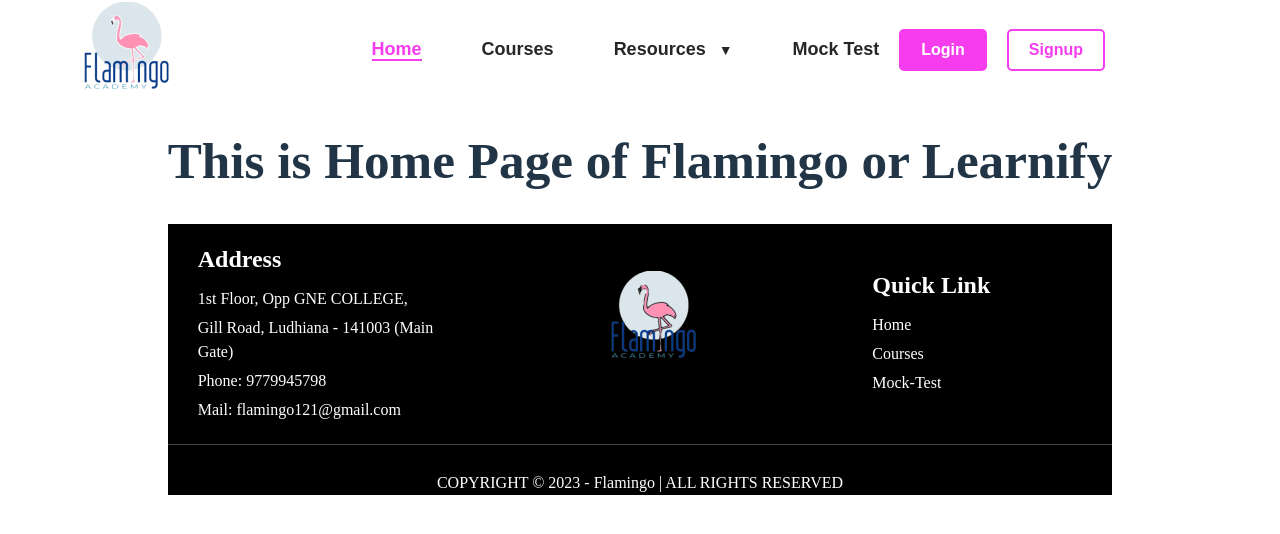
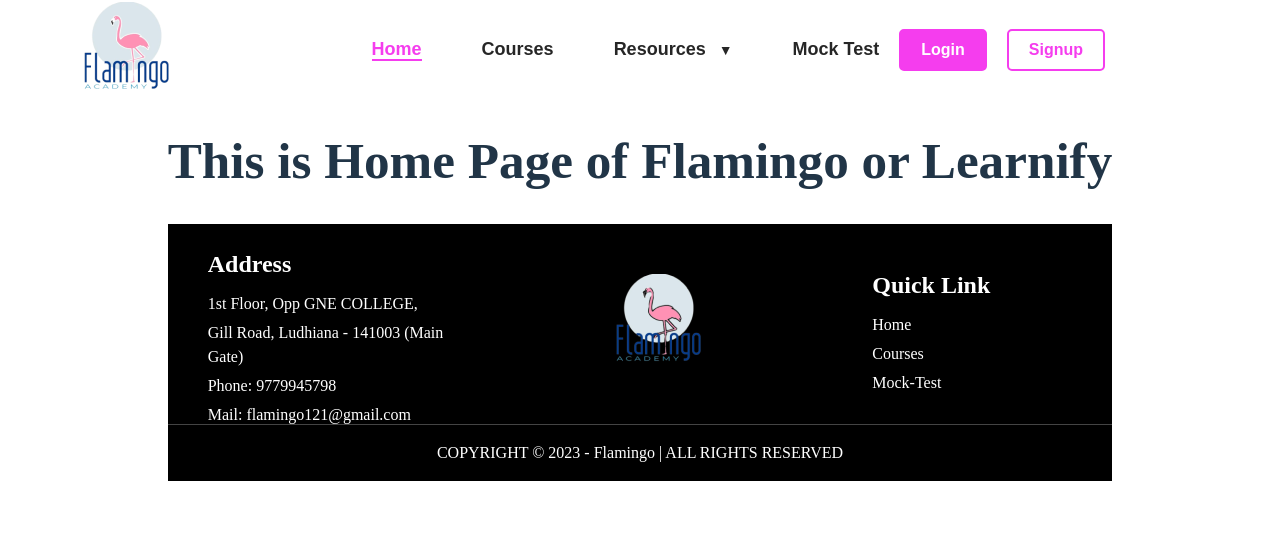
Before and after one commit to AYUSH56789/LearniFy---The-online-Tutor, a React (Vite) app in the folder frontend/: page / in a window 1280 px wide. Shown: the top 534 px of the page. Built offline with nearby package versions, Linux system fonts and the light colour scheme.

Commit message:
footer final commit

```diff
--- a/frontend/src/components/footer/Footer.css
+++ b/frontend/src/components/footer/Footer.css
@@ -23,9 +23,19 @@
     padding: 10px;
   }
 
+  .footer-section.address {
+    /* height: 10px; */
+    margin-top: 10px;
+    /* margin: 10px; */
+    margin-left: 10px;
+
+
+  }
+
   .address,
   .quick-links {
     max-width: 250px;
+    align-items: center;
   }
 
   .footer-section h2 {
@@ -58,16 +68,23 @@
   } */
 
   .footer-bottom {
+    display: flex;
     text-align: center;
     border-top: 1px solid #444;
-    padding-top: 10px;
-    margin-top: 20px;
+    /* padding-top: 10px;
+    margin-top: 20px; */
+    justify-content: center;
   }
 
   .foot-logo{
     margin-left: 0px;
     margin-right: auto;
 
+  }
+  .logo-div{
+    justify-content: center;
+    display: flex;
+    align-items: center;
   }
 
   @media (max-width: 768px) {
--- a/frontend/src/components/footer/Footer.jsx
+++ b/frontend/src/components/footer/Footer.jsx
@@ -14,7 +14,7 @@ const Footer = () => {
           <p>Phone: 9779945798</p>
           <p>Mail: flamingo121@gmail.com</p>
         </div>
-        <div>
+        <div className='logo-div'>
           <img className="foot-logo" src={flamingoLogo} alt="Flamingo" />
         </div>
         <div className="footer-section quick-links">
```
